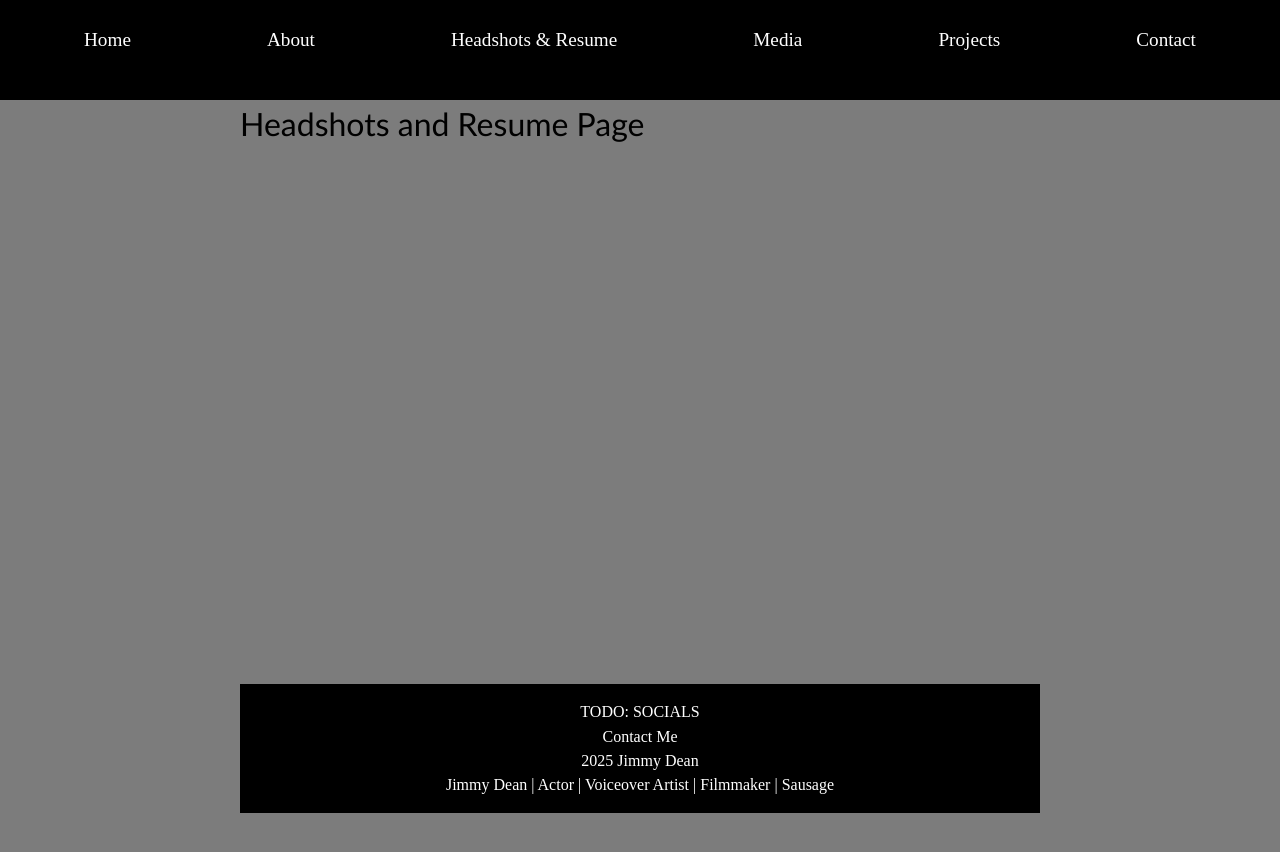
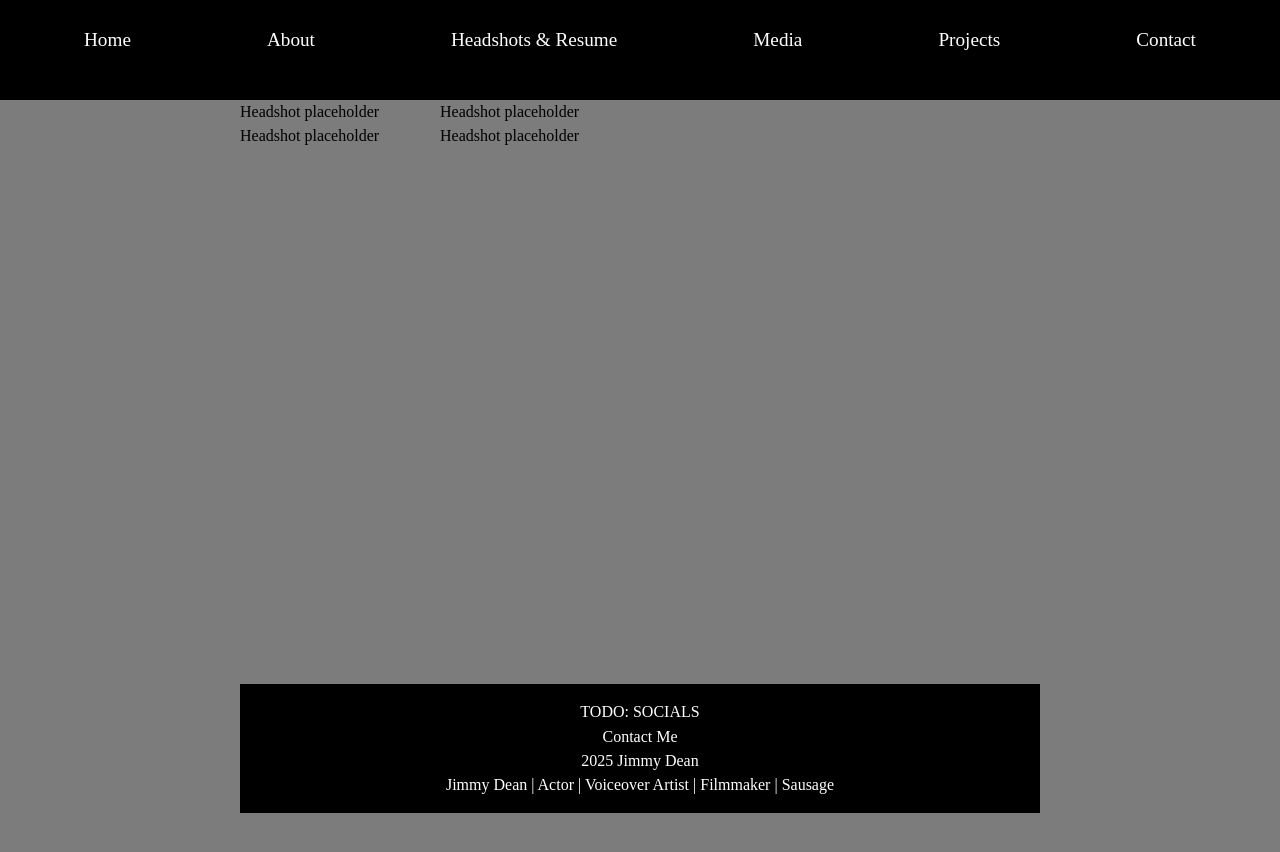
Before and after one commit to jackalope-code/example-portfolio-2025, a React (Vite) app: page /#/headshots-and-resume in a window 1280 px wide. Shown: the top 852 px of the page. Built offline with nearby package versions, Linux system fonts and the light colour scheme; a web font is replaced by a local one.

Commit message:
WIP headshot and resume

```diff
--- a/src/pages/HeadshotsAndResumePage.tsx
+++ b/src/pages/HeadshotsAndResumePage.tsx
@@ -1,7 +1,30 @@
+import styled from "styled-components";
+
+const OuterGrid = styled.div`
+    display: grid;
+    grid: auto-flow / 1fr 1fr;
+`;
+
+const InnerGrid = styled.div`
+    display: grid;
+    grid: auto-flow / 1fr 1fr;
+`;
+
+const Resume = styled.img`
+
+`;
 
 const HeadshotsAndResumePage = () => {
     return (
-            <h1>Headshots and Resume Page</h1>
+        <OuterGrid>
+            <InnerGrid>
+                <div>Headshot placeholder</div>
+                <div>Headshot placeholder</div>
+                <div>Headshot placeholder</div>
+                <div>Headshot placeholder</div>
+            </InnerGrid>
+            <Resume />
+        </OuterGrid>
     )
 }
 
```
Also changed, not shown: src/components/Resume.tsx (added, +8 -0 lines), src/components/HeadshotCard.tsx (added).
